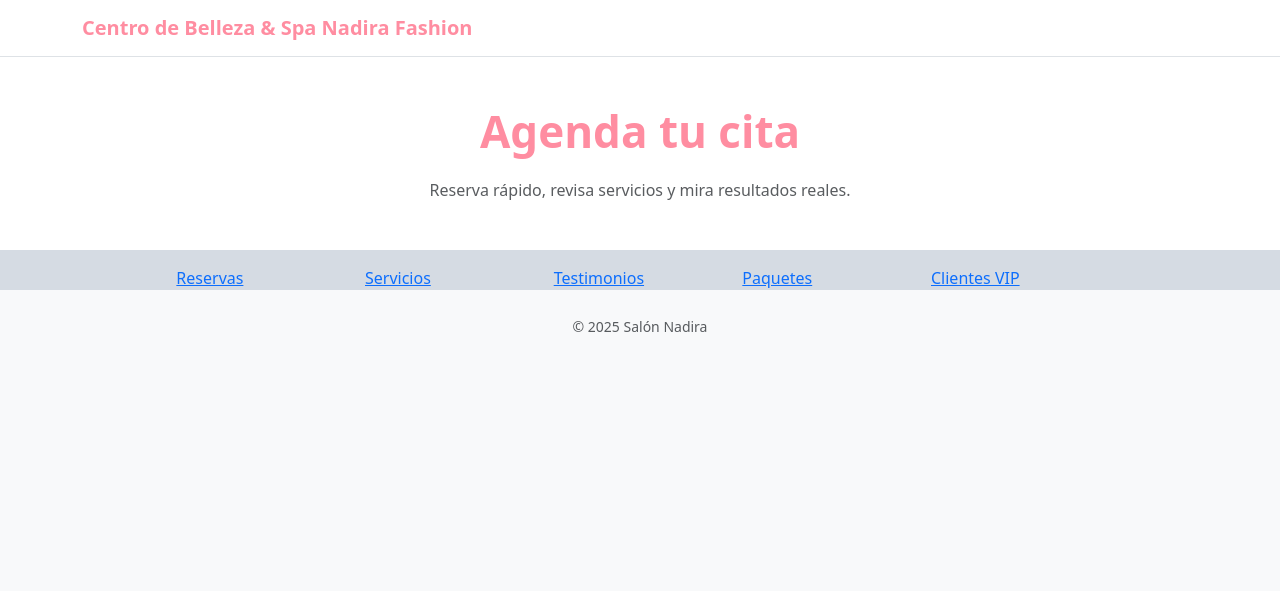
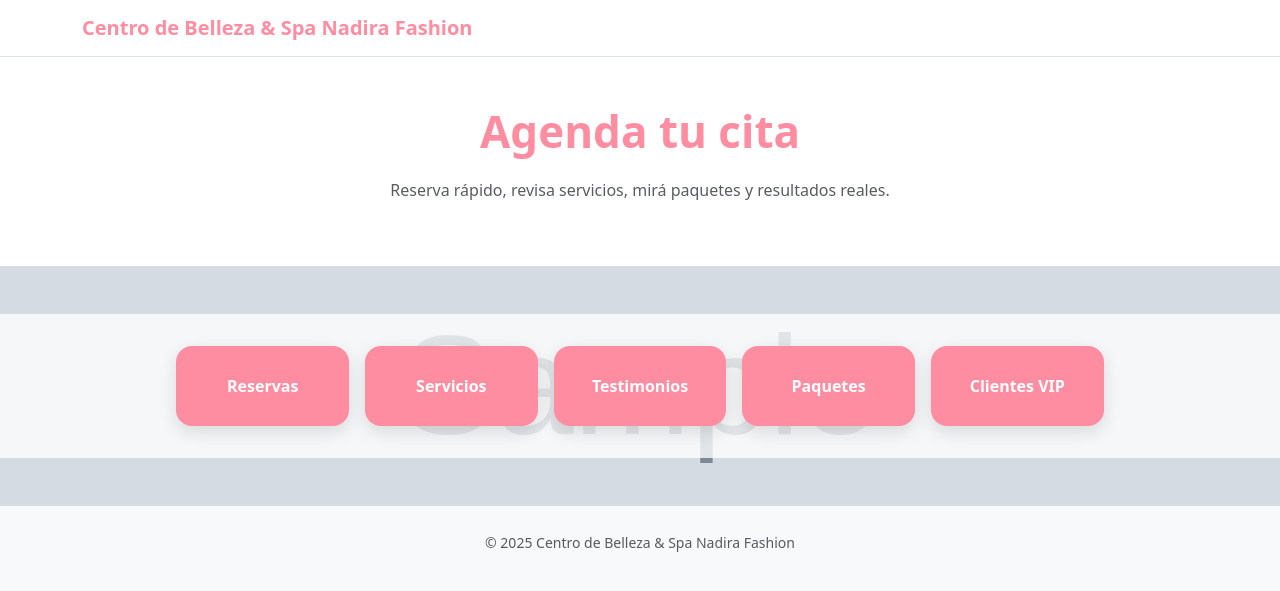
Before and after one commit to JoelkyVargas/salon-nadira, a Django app: page / in a window 1280 px wide. Shown: the top 591 px of the page. Run offline with Django 4.2, Linux system fonts and the light colour scheme; tables that the repository leaves empty hold one stand-in row (values such as "Sample post"); grey boxes marked "Sample" are stand-in pictures.

Commit message:
Actualiza formato para Clientes VIP

```diff
--- a/citas/templates/citas/home.html
+++ b/citas/templates/citas/home.html
@@ -1,45 +1,76 @@
-{% load static %}
+{% load static beauty_extras %}
 <!doctype html>
 <html lang="es">
 <head>
   <meta charset="utf-8">
   <meta name="viewport" content="width=device-width, initial-scale=1">
-  <title>Salón | Reservas, Servicios, Paquetes y Testimonios</title>
+  <title>Salón | Reservas, Servicios y Paquetes VIP</title>
   <link href="https://cdn.jsdelivr.net/npm/bootstrap@5.3.0/dist/css/bootstrap.min.css" rel="stylesheet">
   <link rel="stylesheet" href="{% static 'citas/style.css' %}">
   <style>
     .nav-link{font-weight:700}
     section{scroll-margin-top:100px}
     .hero{padding:3rem 0}
+    .hero-menu{
+      position:relative;
+      background-size:cover;
+      background-position:center;
+      background-repeat:no-repeat;
+      padding:3rem 0;
+    }
+    .hero-menu-fallback{
+      background:linear-gradient(135deg,#ffe5ee,#fff);
+    }
+    .hero-menu-overlay{
+      background:rgba(255,255,255,0.78);
+      padding:2rem 1rem;
+    }
+    .hero-menu-card{
+      display:flex;
+      align-items:center;
+      justify-content:center;
+      min-height:80px;
+      border-radius:1rem;
+      background:#ff8da1;
+      color:#fff;
+      text-decoration:none;
+      box-shadow:0 6px 18px rgba(0,0,0,.12);
+      transition:transform .15s ease, box-shadow .15s ease, background .15s ease;
+    }
+    .hero-menu-card:hover{
+      transform:translateY(-3px);
+      box-shadow:0 10px 28px rgba(0,0,0,.18);
+      background:#ff7b9c;
+      color:#fff;
+    }
+    .hero-menu-title{
+      font-weight:700;
+      font-size:1rem;
+    }
   </style>
 </head>
 <body class="bg-light">
 
-<!-- NAV -->
+<!-- NAV: solo el nombre del salón (sin botones repetidos) -->
 <nav class="navbar navbar-expand-lg bg-white border-bottom sticky-top">
   <div class="container">
     <a class="navbar-brand fw-bold" href="#top" style="color:#ff8da1;">
-      Centro de Belleza & Spa Nadira Fashion
+      Centro de Belleza &amp; Spa Nadira Fashion
     </a>
-    <button class="navbar-toggler" type="button" data-bs-toggle="collapse" data-bs-target="#nav">
-      <span class="navbar-toggler-icon"></span>
-    </button>
-    <!-- ⛔️ Ya NO ponemos los 5 botones repetidos aquí -->
-    <div id="nav" class="collapse navbar-collapse"></div>
   </div>
 </nav>
 
 <a id="top"></a>
 
-<!-- HERO -->
+<!-- HERO (se mantiene igual) -->
 <header class="hero text-center bg-white">
   <div class="container">
     <h1 class="page-title">Agenda tu cita</h1>
-    <p class="text-muted">Reserva rápido, revisa servicios y mira resultados reales.</p>
+    <p class="text-muted">Reserva rápido, revisa servicios, mirá paquetes y resultados reales.</p>
   </div>
 </header>
 
-<!-- HERO MENU con 5 bloques -->
+<!-- BLOQUE CENTRAL CON 5 RECTÁNGULOS -->
 {% if background %}
 <section class="hero-menu" style="background-image: url('{{ background.image.url }}');">
 {% else %}
@@ -84,7 +115,7 @@
   </div>
 </section>
 
-<!-- RESERVAR (oculta inicialmente) -->
+<!-- RESERVAR (oculta inicialmente, se muestra con clic o tras reservar) -->
 <section id="reservar"
          data-section="reservar"
          class="container py-4 toggle-section d-none">
@@ -92,10 +123,12 @@
     <div class="col-md-8 col-lg-6">
       <div class="card shadow-lg p-4 rounded-3">
         <h2 class="mb-3" style="color:#ff8da1;font-weight:800;">Reservar Cita</h2>
-        {% if success %}<div class="alert alert-success">{{ success }}</div>{% endif %}
+        {% if success %}
+          <div class="alert alert-success">{{ success }}</div>
+        {% endif %}
         <form method="post">
           {% csrf_token %}
-          <input type="hidden" name="form_type" value="booking">
+          <input type="hidden" name="action" value="booking">
           <div class="mb-3">
             <label class="form-label">Nombre</label>
             {{ form.customer_name }}
@@ -115,6 +148,13 @@
           <div class="mb-3">
             <label class="form-label">Hora</label>
             {{ form.time }}
+            <datalist id="available_times">
+              {% if available_times %}
+                {% for t in available_times %}
+                  <option value="{{ t }}"></option>
+                {% endfor %}
+              {% endif %}
+            </datalist>
           </div>
           <div class="d-grid">
             <button class="btn btn-primary" type="submit">Confirmar Reserva</button>
@@ -125,7 +165,7 @@
   </div>
 </section>
 
-<!-- SERVICIOS -->
+<!-- SERVICIOS (oculta inicialmente) -->
 <section id="servicios"
          data-section="servicios"
          class="container py-5 toggle-section d-none">
@@ -138,6 +178,9 @@
           {% if s.description %}
             <p class="text-muted mb-2">{{ s.description }}</p>
           {% endif %}
+          {% if s.duration_minutes %}
+            <span class="badge text-bg-light">~{{ s.duration_minutes }} min</span>
+          {% endif %}
         </div>
       </div>
     {% empty %}
@@ -146,7 +189,7 @@
   </div>
 </section>
 
-<!-- TESTIMONIOS -->
+<!-- TESTIMONIOS (oculta inicialmente) -->
 <section id="testimonios"
          data-section="testimonios"
          class="container py-5 toggle-section d-none">
@@ -187,103 +230,143 @@
   </div>
 </section>
 
-<!-- PAQUETES -->
+<!-- PAQUETES (públicos, oculta inicialmente) -->
 <section id="paquetes"
          data-section="paquetes"
          class="container py-5 toggle-section d-none">
   <h2 class="mb-3" style="color:#ff8da1;font-weight:800;">Paquetes</h2>
+
+  {% if public_packages %}
     <div class="row g-4">
-    {% for p in public_promos %}
+      {% for pkg in public_packages %}
         <div class="col-12 col-md-6 col-lg-4">
           <div class="card h-100 shadow-sm p-3">
-          {% if p.image %}
-            <div class="ratio ratio-4x3 mb-2 rounded overflow-hidden">
-              <img src="{{ p.image.url }}" class="w-100 h-100 object-fit-cover" alt="{{ p.title }}">
+            <h5 class="fw-bold mb-1">{{ pkg.title }}</h5>
+
+            {% if pkg.description %}
+              <p class="text-muted mb-2">{{ pkg.description }}</p>
+            {% endif %}
+
+            {% if pkg.image %}
+              <div class="ratio ratio-4x3 mb-2 border rounded overflow-hidden">
+                <img src="{{ pkg.image.url }}"
+                     alt="{{ pkg.title }}"
+                     class="w-100 h-100 object-fit-cover">
               </div>
             {% endif %}
-          <h5 class="fw-bold mb-1">{{ p.title }}</h5>
-          {% if p.description %}
-            <p class="text-muted mb-2">{{ p.description }}</p>
+
+            {% if pkg.show_price %}
+              <p class="fw-semibold mb-0">
+                ₡ {{ pkg.price | price_dots }}
+              </p>
+            {% else %}
+              <p class="text-muted mb-0">
+                Consultar precio con propietaria
+              </p>
             {% endif %}
-          <span class="badge text-bg-light">
-            {{ p.display_price }}
-          </span>
           </div>
         </div>
-    {% empty %}
-      <p class="text-muted">Pronto estaremos anunciando nuestros paquetes especiales.</p>
       {% endfor %}
     </div>
+  {% else %}
+    <p class="text-muted">
+      Aún no hay paquetes configurados.
+    </p>
+  {% endif %}
 </section>
 
-<!-- CLIENTES VIP -->
+<!-- CLIENTES VIP (oculta inicialmente) -->
 <section id="vip"
          data-section="vip"
          class="container py-5 toggle-section d-none">
   <h2 class="mb-3" style="color:#ff8da1;font-weight:800;">Clientes VIP</h2>
 
-  <div class="row mb-4">
-    <div class="col-md-6">
-      <div class="card p-3 shadow-sm">
-        <p class="mb-2 text-muted">
-          Si sos clienta VIP, ingresá tu código para ver paquetes exclusivos.
+  <!-- Línea elegante con diamante -->
+  <p class="mb-3 fw-semibold" style="color:#d4af37;">
+    💎 Si sos clienta VIP
   </p>
-        <form method="post">
+
+  <!-- Formulario para ingresar código VIP -->
+  <form method="post" class="row g-2 align-items-end mb-4">
     {% csrf_token %}
-          <input type="hidden" name="form_type" value="vip">
-          <div class="input-group">
+    <input type="hidden" name="action" value="vip">
+    <div class="col-12 col-md-4">
+      <label class="form-label">Tu código VIP</label>
       <input type="text"
              name="vip_code"
              class="form-control"
-                   placeholder="Código VIP"
-                   value="{{ vip_code_entered }}">
-            <button class="btn btn-primary" type="submit">Ver Paquetes VIP</button>
+             placeholder="Ej: 1234">
     </div>
+    <div class="col-12 col-md-3">
+      <button class="btn btn-primary w-100" type="submit">
+        Ver paquetes VIP
+      </button>
+    </div>
+    {% if vip_error %}
+      <div class="col-12 mt-2">
+        <div class="alert alert-danger mb-0">
+          {{ vip_error }}
+        </div>
+      </div>
+    {% endif %}
   </form>
-        {% if vip_error %}
-          <div class="alert alert-danger mt-3 mb-0">{{ vip_error }}</div>
+
+  {% if vip_packages %}
+    <!-- Saludo dinámico con nombre del código -->
+    <p class="mb-3 fw-semibold" style="color:#d4af37;">
+      Bienvenida, {{ vip_client_name|default:"Cliente VIP" }}. Estos son tus paquetes exclusivos ✨
+    </p>
+
+    <div class="row g-4">
+      {% for pkg in vip_packages %}
+        <div class="col-12 col-md-6 col-lg-4">
+          <div class="card h-100 shadow-sm p-3">
+            <span class="badge rounded-pill mb-2"
+                  style="background-color:#d4af37;color:#fff;">
+              Exclusivo VIP
+            </span>
+
+            <h5 class="fw-bold mb-1">{{ pkg.title }}</h5>
+
+            {% if pkg.description %}
+              <p class="text-muted mb-2">{{ pkg.description }}</p>
+            {% endif %}
+
+            {% if pkg.image %}
+              <div class="ratio ratio-4x3 mb-2 border rounded overflow-hidden">
+                <img src="{{ pkg.image.url }}"
+                     alt="{{ pkg.title }}"
+                     class="w-100 h-100 object-fit-cover">
+              </div>
+            {% endif %}
+
+            {% if pkg.show_price %}
+              <p class="fw-semibold mb-0">
+                ₡ {{ pkg.price|price_dots }}
+              </p>
+            {% else %}
+              <p class="text-muted mb-0">
+                Consultar precio con propietaria
+              </p>
             {% endif %}
           </div>
         </div>
+      {% endfor %}
     </div>
-
-  <div class="row g-4">
-    {% if vip_promos %}
-      {% for p in vip_promos %}
-        <div class="col-12 col-md-6 col-lg-4">
-          <div class="card h-100 shadow-sm p-3">
-            {% if p.image %}
-              <div class="ratio ratio-4x3 mb-2 rounded overflow-hidden">
-                <img src="{{ p.image.url }}" class="w-100 h-100 object-fit-cover" alt="{{ p.title }}">
-              </div>
-            {% endif %}
-            <h5 class="fw-bold mb-1">{{ p.title }}</h5>
-            {% if p.description %}
-              <p class="text-muted mb-2">{{ p.description }}</p>
-            {% endif %}
-            <span class="badge text-bg-light">
-              {{ p.display_price }}
-            </span>
-          </div>
-        </div>
-      {% endfor %}
-    {% elif vip_error %}
-      <!-- Si hay error, ya lo mostramos arriba -->
   {% else %}
     <p class="text-muted">
-        Ingresá tu código VIP para ver los paquetes exclusivos.
+      Una vez ingreses tu código VIP válido, verás aquí tus paquetes exclusivos.
     </p>
   {% endif %}
-  </div>
 </section>
 
 <footer class="py-4 text-center text-muted">
-  <small>© {{ now|date:"Y" }} Salón Nadira</small>
+  <small>© {{ now|date:"Y" }} Centro de Belleza &amp; Spa Nadira Fashion</small>
 </footer>
 
 <script src="https://cdn.jsdelivr.net/npm/bootstrap@5.3.0/dist/js/bootstrap.bundle.min.js"></script>
 
-<!-- JS: mostrar/ocultar secciones -->
+<!-- JS: mostrar/ocultar secciones según clic o según initial_section -->
 <script>
   document.addEventListener("DOMContentLoaded", function () {
     const sections = document.querySelectorAll(".toggle-section");
@@ -300,6 +383,7 @@
       });
     }
 
+    // Click en los “botones”
     triggers.forEach(function (el) {
       el.addEventListener("click", function (e) {
         e.preventDefault();
@@ -310,14 +394,11 @@
       });
     });
 
-    // Mostrar sección inicial después de POST (ej. VIP)
+    // Si el servidor indicó una sección inicial (por ejemplo, tras enviar código VIP)
     const initialSection = "{{ initial_section|default:'' }}";
     if (initialSection) {
       showSection(initialSection);
     }
-
-    // Si querés que al cargar por primera vez se vea Reservar:
-    // else { showSection("reservar"); }
   });
 </script>
 
```
Lines whose indentation alone changed are shown as unchanged.
